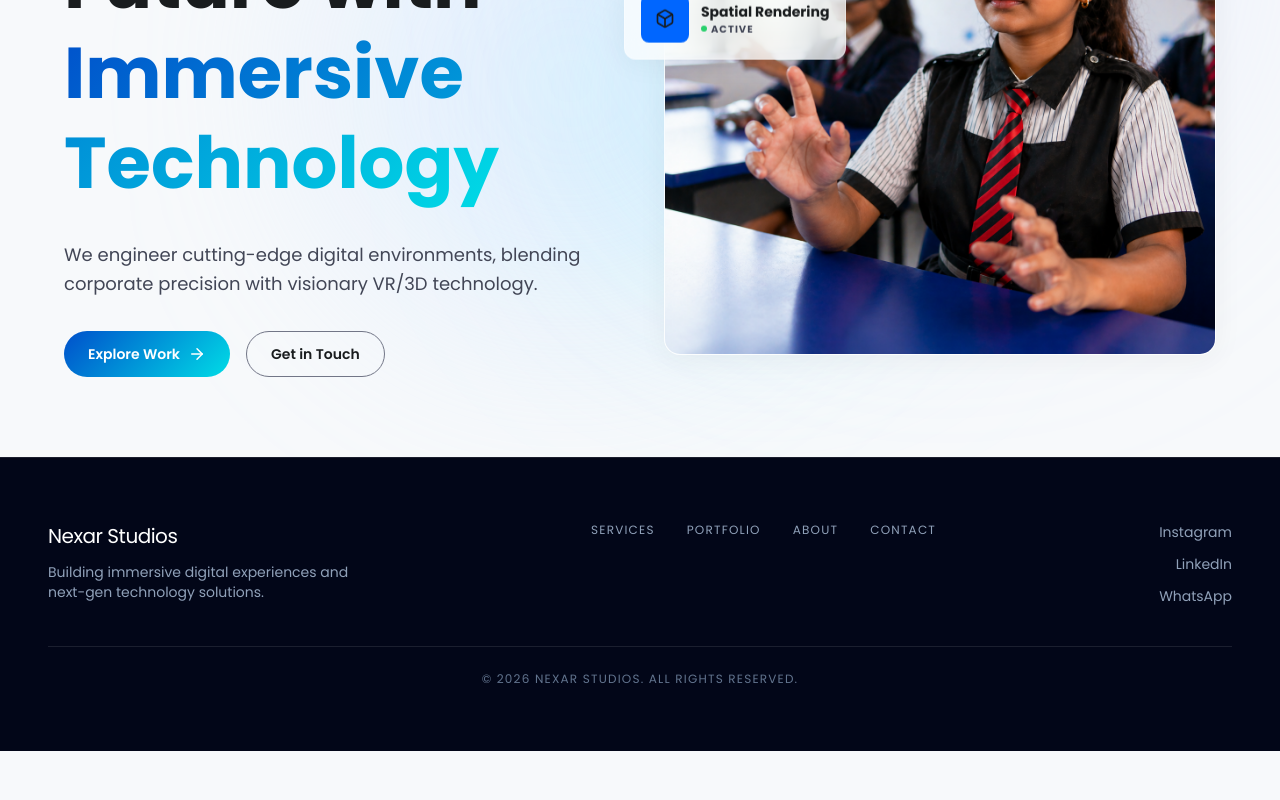
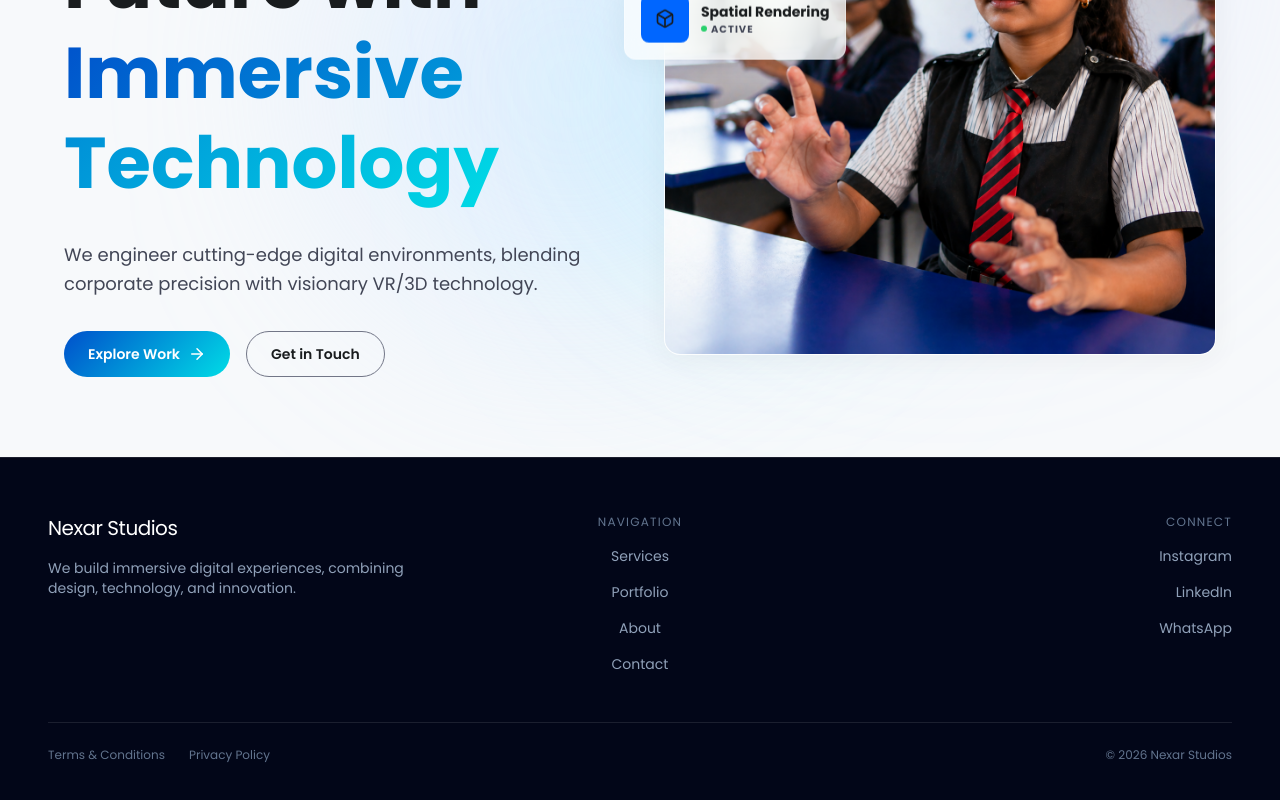
Before and after one commit to nexarstudiosinfo/NEXARSTUDIOS, a React (Vite) app: page / in a window 1280 px wide. Shown: the part 378-1178 px from the top of the page. Before the commit the page ends 1129 px from the top, so only its background shows below. Built offline with nearby package versions, Linux system fonts and the light colour scheme.

Commit message:
Update Footer.tsx

```diff
--- a/src/components/Footer.tsx
+++ b/src/components/Footer.tsx
@@ -3,60 +3,74 @@ interface FooterProps {
 }
 
 export default function Footer({ onPageChange }: FooterProps) {
-  const links = [
+  const navLinks = [
     { name: 'Services', id: 'services' },
     { name: 'Portfolio', id: 'portfolio' },
     { name: 'About', id: 'about' },
     { name: 'Contact', id: 'contact' },
   ];
 
+  const legalLinks = [
+    { name: 'Terms & Conditions', id: 'terms' },
+    { name: 'Privacy Policy', id: 'privacy' },
+  ];
+
   return (
-    <footer className="bg-slate-950 w-full border-t border-white/10 px-6 md:px-12 py-12 md:py-16 text-white mt-auto">
+    <footer className="bg-slate-950 border-t border-white/10 text-white px-6 md:px-12 py-14">
 
-      <div className="max-w-[1440px] mx-auto flex flex-col md:flex-row items-center md:items-start justify-between gap-10 md:gap-0">
+      <div className="max-w-[1440px] mx-auto grid grid-cols-1 md:grid-cols-3 gap-10">
 
         {/* LEFT */}
-        <div className="text-center md:text-left">
+        <div className="space-y-4 text-center md:text-left">
 
           <button
             onClick={() => onPageChange('home')}
-            className="text-lg md:text-xl tracking-tight cursor-pointer"
-            style={{ fontFamily: "var(--font-logo)" }}  // Orbitron
+            className="text-xl tracking-tight"
+            style={{ fontFamily: "var(--font-logo)" }}
           >
             Nexar Studios
           </button>
 
           <p
-            className="text-sm text-slate-400 mt-3 max-w-xs"
-            style={{ fontFamily: "var(--font-sans)" }} // Poppins
+            className="text-sm text-slate-400 max-w-sm mx-auto md:mx-0"
+            style={{ fontFamily: "var(--font-sans)" }}
           >
-            Building immersive digital experiences and next-gen technology solutions.
+            We build immersive digital experiences, combining design, technology, and innovation.
           </p>
 
         </div>
 
-        {/* CENTER LINKS */}
-        <div className="flex flex-wrap justify-center gap-6 md:gap-8">
-          {links.map((link) => (
+        {/* CENTER */}
+        <div className="flex flex-col items-center gap-4">
+
+          <p className="text-xs uppercase tracking-widest text-slate-500">
+            Navigation
+          </p>
+
+          {navLinks.map((link) => (
             <button
               key={link.name}
               onClick={() => onPageChange(link.id)}
-              className="text-xs uppercase tracking-widest text-slate-400 hover:text-primary transition-all cursor-pointer"
+              className="text-sm text-slate-400 hover:text-primary transition"
               style={{ fontFamily: "var(--font-sans)" }}
             >
               {link.name}
             </button>
           ))}
+
         </div>
 
-        {/* RIGHT CTA */}
-        <div className="flex flex-col items-center md:items-end gap-3">
+        {/* RIGHT */}
+        <div className="flex flex-col items-center md:items-end gap-4">
+
+          <p className="text-xs uppercase tracking-widest text-slate-500">
+            Connect
+          </p>
 
           <a
             href="https://www.instagram.com/nexarstudios.in"
             target="_blank"
             className="text-sm text-slate-400 hover:text-primary transition"
-            style={{ fontFamily: "var(--font-sans)" }}
           >
             Instagram
           </a>
@@ -65,7 +79,6 @@ export default function Footer({ onPageChange }: FooterProps) {
             href="https://www.linkedin.com/company/nexarstudios/"
             target="_blank"
             className="text-sm text-slate-400 hover:text-primary transition"
-            style={{ fontFamily: "var(--font-sans)" }}
           >
             LinkedIn
           </a>
@@ -74,7 +87,6 @@ export default function Footer({ onPageChange }: FooterProps) {
             href="https://wa.me/916305874503"
             target="_blank"
             className="text-sm text-slate-400 hover:text-primary transition"
-            style={{ fontFamily: "var(--font-sans)" }}
           >
             WhatsApp
           </a>
@@ -83,14 +95,29 @@ export default function Footer({ onPageChange }: FooterProps) {
 
       </div>
 
-      {/* BOTTOM */}
-      <div className="text-center mt-10 pt-6 border-t border-white/10">
+      {/* LEGAL */}
+      <div className="max-w-[1440px] mx-auto mt-12 pt-6 border-t border-white/10 flex flex-col md:flex-row justify-between items-center gap-4">
+
+        <div className="flex gap-6 flex-wrap justify-center">
+          {legalLinks.map((link) => (
+            <button
+              key={link.name}
+              onClick={() => onPageChange(link.id)}
+              className="text-xs text-slate-500 hover:text-primary transition"
+              style={{ fontFamily: "var(--font-sans)" }}
+            >
+              {link.name}
+            </button>
+          ))}
+        </div>
+
         <p
-          className="text-xs uppercase tracking-widest text-slate-500"
+          className="text-xs text-slate-500"
           style={{ fontFamily: "var(--font-sans)" }}
         >
-          © {new Date().getFullYear()} Nexar Studios. All rights reserved.
+          © {new Date().getFullYear()} Nexar Studios
         </p>
+
       </div>
 
     </footer>
```
